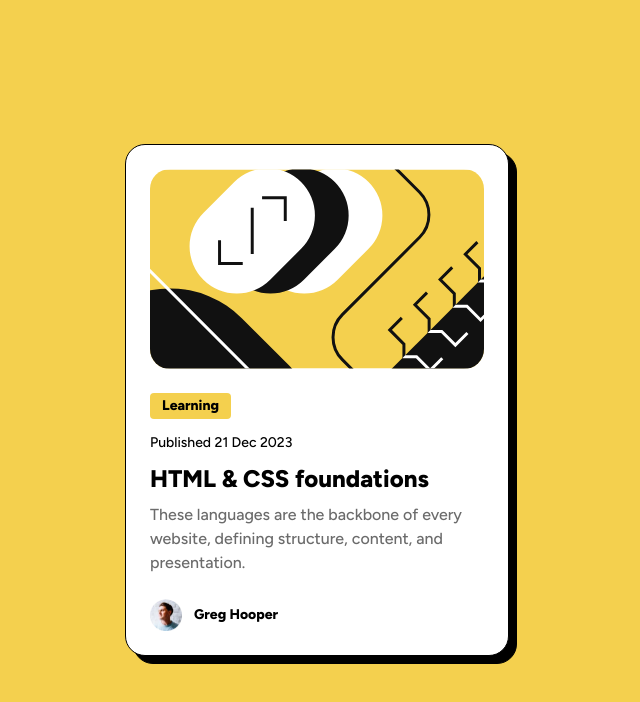
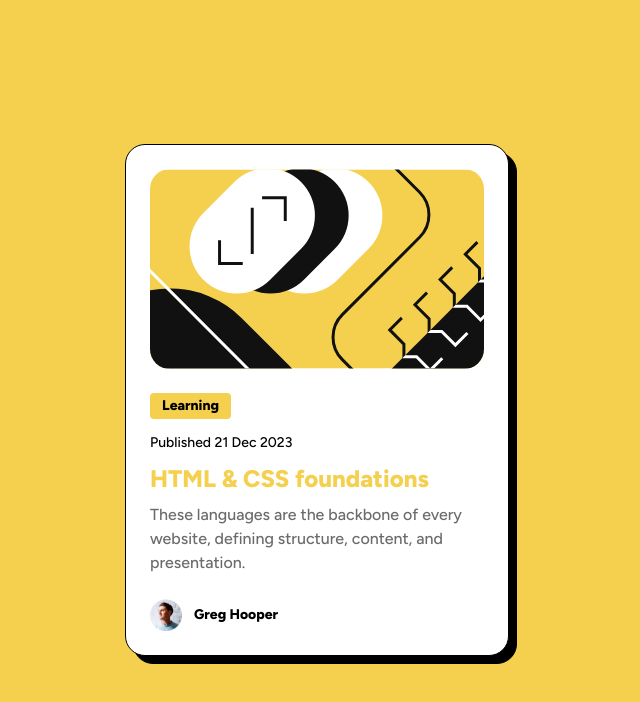
Before and after one commit to Extendo99/Blog-preview-card, a plain HTML site: page index.html in a window 1280 px wide. In both pictures the pointer is over the element "HTML & CSS foundations". Shown: the whole page, without its empty margins (323-963 px from the left). Drawn offline with Linux system fonts and the light colour scheme.

Commit message:
Update style.css

```diff
--- a/style.css
+++ b/style.css
@@ -66,6 +66,10 @@ h1 {
     font-weight: 800;
 }
 
+h1:hover {
+    color: #F4D04E;
+}
+
 .description {
     font-size: 14px;
     margin-bottom: 24px;
```
